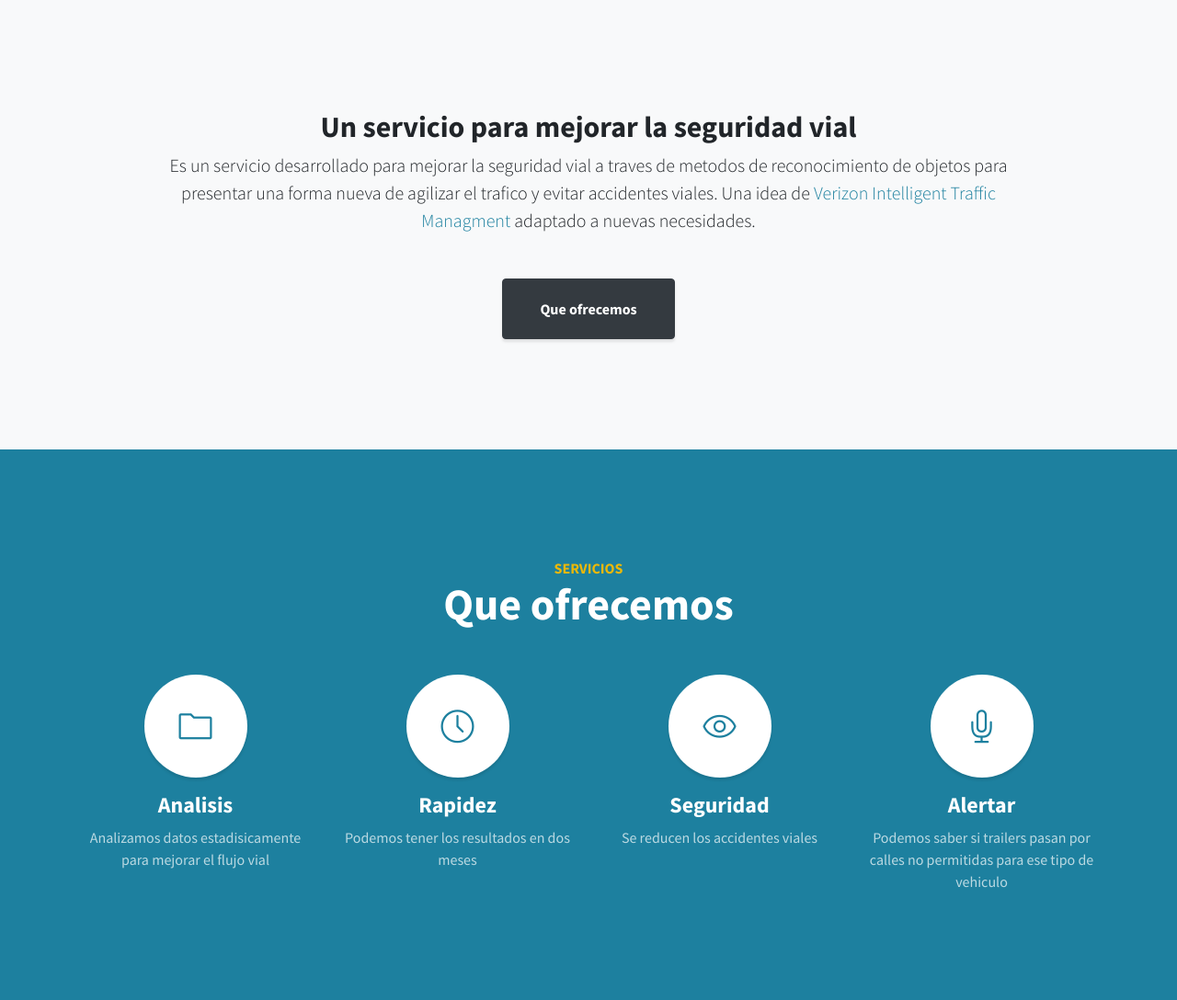
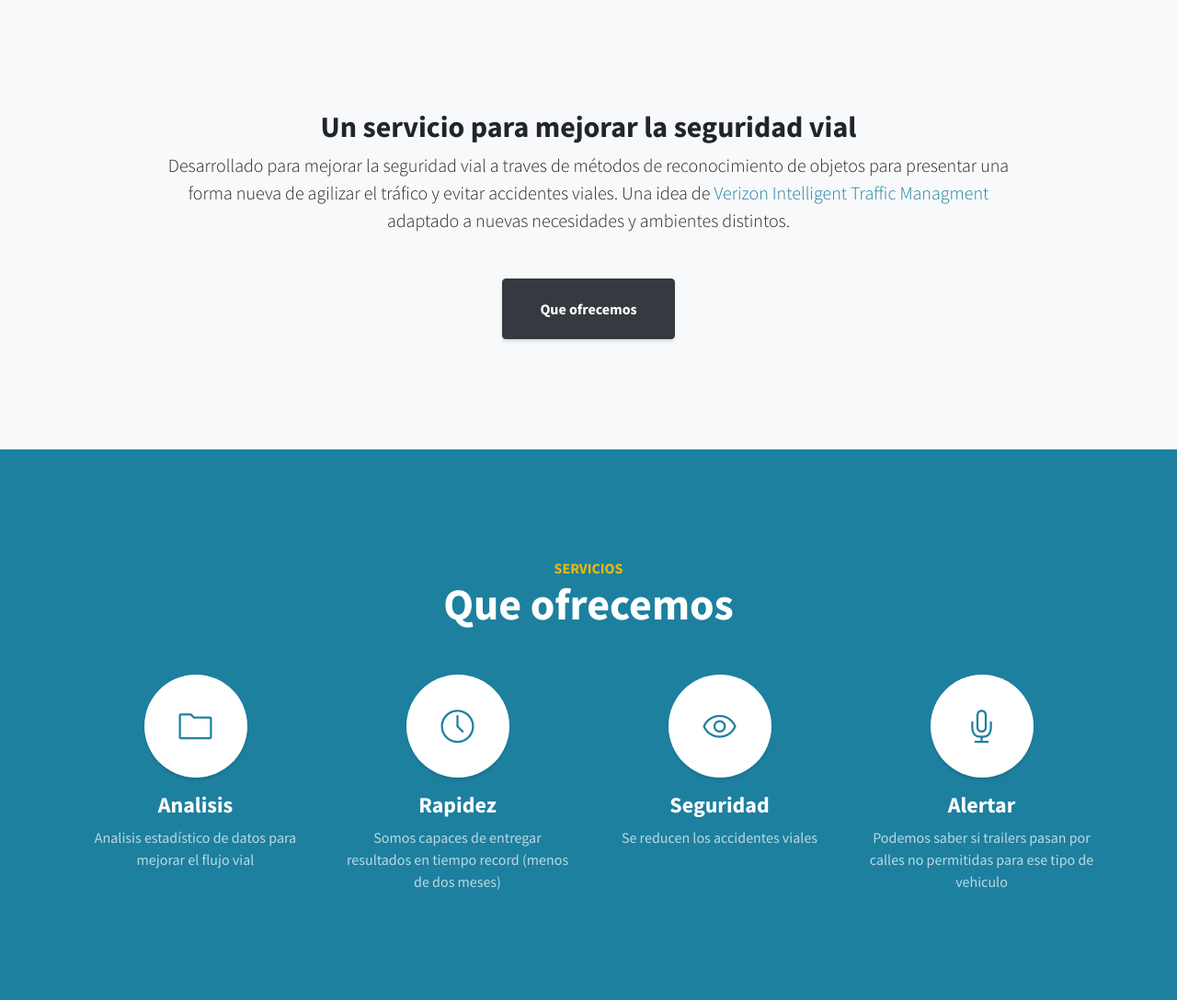
Before and after one commit to AylinPM/guanahacks, a Flask app: page / in a window 1280 px wide. Shown: the part 801-1889 px from the top of the page at 92% size. Run offline with Flask 2, Linux system fonts and the light colour scheme; some libraries are stand-ins or nearby versions.

Commit message:
Third trial w/Heroku.

```diff
--- a/static/css/stylish-portfolio.css
+++ b/static/css/stylish-portfolio.css
@@ -358,6 +358,10 @@ a:hover, a:focus, a:active {
   background-color: #1D809F !important;
 }
 
+.bg-secondary {
+  background-color: #128090 !important;
+}
+
 .text-primary {
   color: #1D809F !important;
 }
--- a/templates/index.html
+++ b/templates/index.html
@@ -29,10 +29,11 @@
     <!-- Header -->
     <header class="masthead d-flex">
       <div class="container text-center my-auto">
-        <h1 class="mb-1">VRPZ traffic analytics</h1>
+        <h1 class="mb-1">VRPZ Traffic Analytics</h1>
         <h3 class="mb-5">
           <em>Vial segurity</em>
         </h3>
+        <h6 class="mb-0">Development by</h6>
         <h6 class="mb-0">José Joaquin Zubieta Rico. Jorge Miguel Valles Silva. Miguel Ruiz Ortiz. Aylín Aribel Pérez Moriel</h6>
       </div>
       <div class="overlay"></div>
@@ -44,10 +45,10 @@
         <div class="row">
           <div class="col-lg-10 mx-auto">
             <h2>Un servicio para mejorar la seguridad vial</h2>
-            <p class="lead mb-5">Es un servicio desarrollado para mejorar la seguridad vial a traves de metodos de
-            reconocimiento de objetos para presentar una forma nueva de agilizar el trafico y evitar accidentes viales.
+            <p class="lead mb-5">Desarrollado para mejorar la seguridad vial a traves de métodos de
+            reconocimiento de objetos para presentar una forma nueva de agilizar el tráfico y evitar accidentes viales.
             Una idea de
-              <a href="http://www.verizonenterprise.com/products/internet-of-things/smart-cities/intelligent-traffic-management/">Verizon Intelligent Traffic Managment</a> adaptado a nuevas necesidades.</p>
+              <a href="http://www.verizonenterprise.com/products/internet-of-things/smart-cities/intelligent-traffic-management/">Verizon Intelligent Traffic Managment</a> adaptado a nuevas necesidades y ambientes distintos.</p>
             <a class="btn btn-dark btn-xl js-scroll-trigger" href="#services">Que ofrecemos</a>
           </div>
         </div>
@@ -69,7 +70,7 @@
             <h4>
               <strong>Analisis</strong>
             </h4>
-            <p class="text-faded mb-0">Analizamos datos estadisicamente para mejorar el flujo vial</p>
+            <p class="text-faded mb-0">Analisis estadístico de datos para mejorar el flujo vial</p>
           </div>
           <div class="col-lg-3 col-md-6 mb-5 mb-lg-0">
             <span class="service-icon rounded-circle mx-auto mb-3">
@@ -78,7 +79,7 @@
             <h4>
               <strong>Rapidez</strong>
             </h4>
-            <p class="text-faded mb-0">Podemos tener los resultados en dos meses</p>
+            <p class="text-faded mb-0">Somos capaces de entregar resultados en tiempo record (menos de dos meses)</p>
           </div>
           <div class="col-lg-3 col-md-6 mb-5 mb-md-0">
             <span class="service-icon rounded-circle mx-auto mb-3">
```
Also changed, not shown: static/img/bg-callout.png (added), static/img/bg-callout2.jpg (renamed from static/img/bg-callout.jpg), static/img/bg-masthead.png (added), static/img/bg-masthead2.jpg (renamed from static/img/bg-masthead.jpg), static/img/imgrec.jpg (added).
